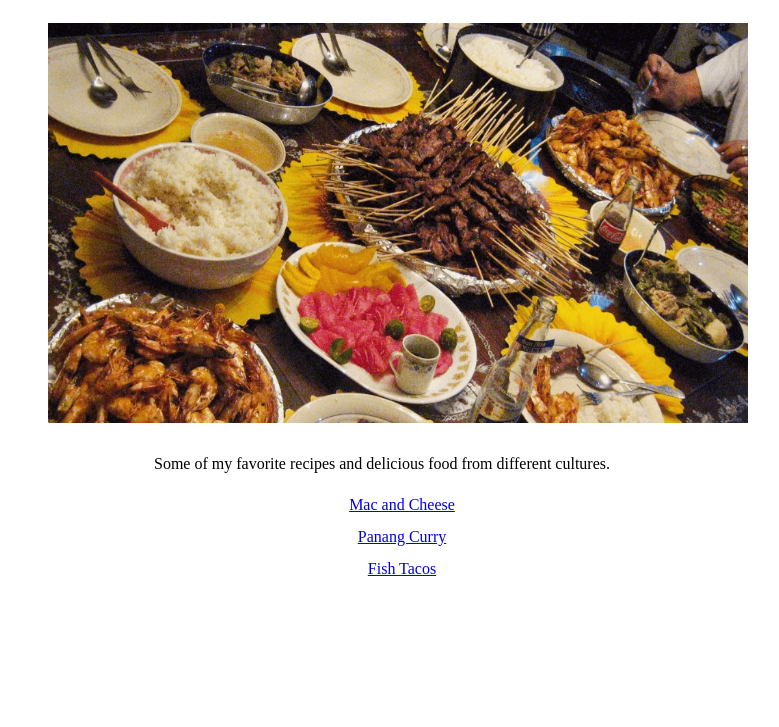
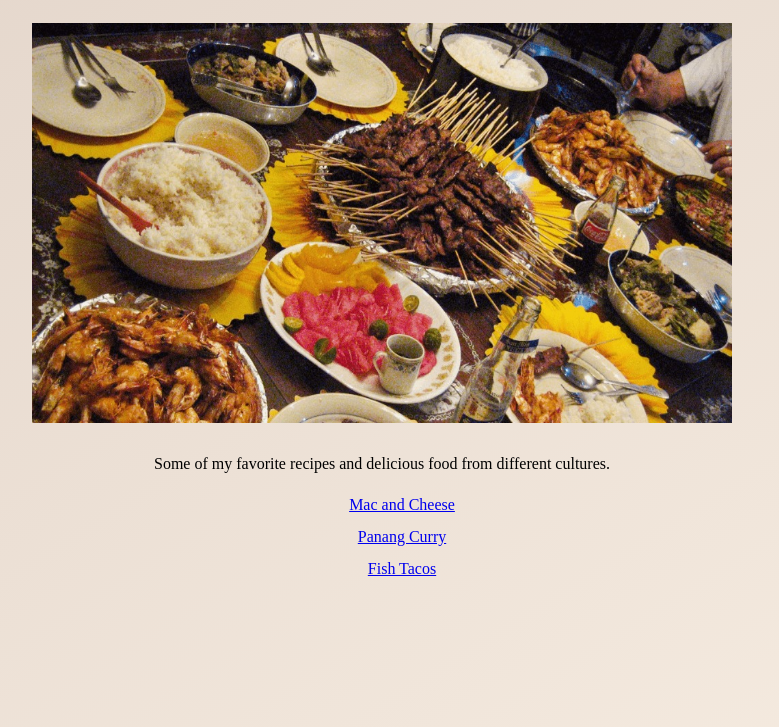
Before and after one commit to goldlilys/odin-recipes, a plain HTML site: page index.html in a window 1280 px wide. Shown: the part 73-800 px from the top of the page, without its empty margins (258-1037 px from the left). Drawn offline with Linux system fonts and the light colour scheme.

Commit message:
Add gitignore and background gradient for recipes

```diff
--- a/style.css
+++ b/style.css
@@ -1,3 +1,11 @@
+html,body {
+	background: -webkit-linear-gradient( to left top, #f5ebe0, #e3d5ca);
+	background: -moz-linear-gradient( to left top, #f5ebe0, #e3d5ca);
+	background: -ms-linear-gradient( to left top, #f5ebe0, #e3d5ca);
+	background: -o-linear-gradient( to left top, #f5ebe0, #e3d5ca);
+	background-image: linear-gradient(to left top, #f5ebe0, #e3d5ca);
+	background-attachment: fixed;
+}
 .container {
 	max-width: 700px;
 	margin: auto;
@@ -8,7 +16,7 @@
 .container img {
 	display: block;
 	margin: 1em auto;
-	padding: 1em;
+	padding: 1em 0;
 }
 .container a.return {
 	text-align: center;
```
Also changed, not shown: 1 other file.
